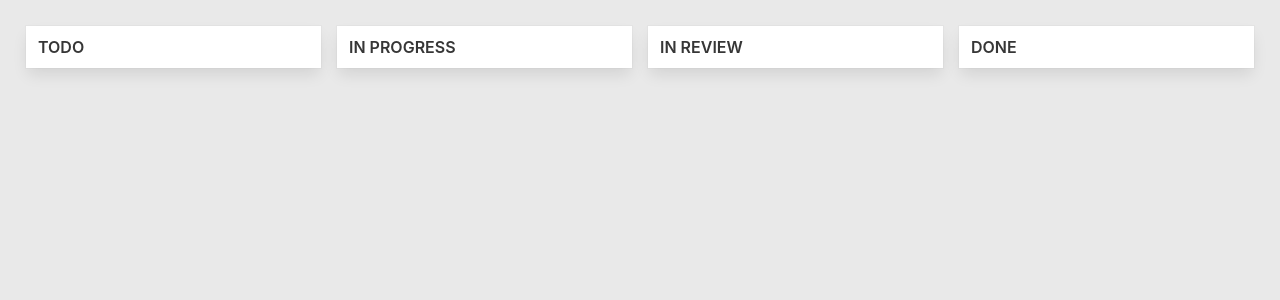
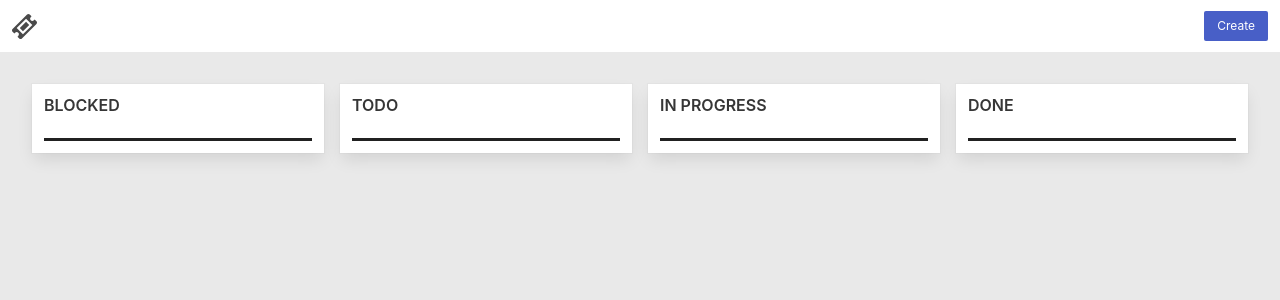
Before and after one commit to georgem00re/ticketing, a React (Vite) app in the folder react-app/: page / in a window 1280 px wide. Shown: the top 300 px of the page. Built offline with nearby package versions, Linux system fonts and the light colour scheme.

Commit message:
commit current changes

```diff
--- a/react-app/src/components/Column.tsx
+++ b/react-app/src/components/Column.tsx
@@ -1,3 +1,5 @@
+
+import Divider from "./Divider";
 
 interface ColumnProps {
 	title: string
@@ -7,6 +9,7 @@ export default function Column({ title }: ColumnProps) {
 	return (
 		<div class="column has-background-white m-2 box">
 			<h1 class="title is-6">{title}</h1>
+			<Divider color="#212121"/>
 		</div>
 	)
 }
--- /dev/null
+++ b/react-app/src/components/Divider.tsx
@@ -0,0 +1,10 @@
+
+interface DividerProps {
+	color: string
+}
+
+export default function Divider({ color }: DividerProps) {
+	return (
+		<div style={{ height: "3px", width: "100%", backgroundColor: color}}></div>
+	)
+}
--- a/react-app/src/main.tsx
+++ b/react-app/src/main.tsx
@@ -3,15 +3,18 @@ import Column from "./components/Column";
 import { Fragment } from "react";
 import NavigationBar from "./components/NavigationBar.tsx";
 
+const columns = ["BLOCKED", "TODO", "IN PROGRESS", "DONE"]
 
 export default function App() {
 	return (
-		<div class="columns is-variable is-3">
-			<Column title="TODO"/>
-			<Column title="IN PROGRESS"/>
-			<Column title="IN REVIEW"/>
-			<Column title="DONE"/>
-		</div>
+		<Fragment>
+			<NavigationBar/>
+			<div class="columns m-5">
+				{columns.map((str, index) => {
+					return <Column title={str}/>
+				})}
+			</div>
+		</Fragment>
 	)
 }
 
--- a/react-app/src/styles/main.scss
+++ b/react-app/src/styles/main.scss
@@ -5,6 +5,6 @@ $box-radius: 0px;
 
 body {
 	min-height: 100vh;
-	padding: 30px;
+	padding: 0px;
 	background-color: #E9E9E9;
 }
```
